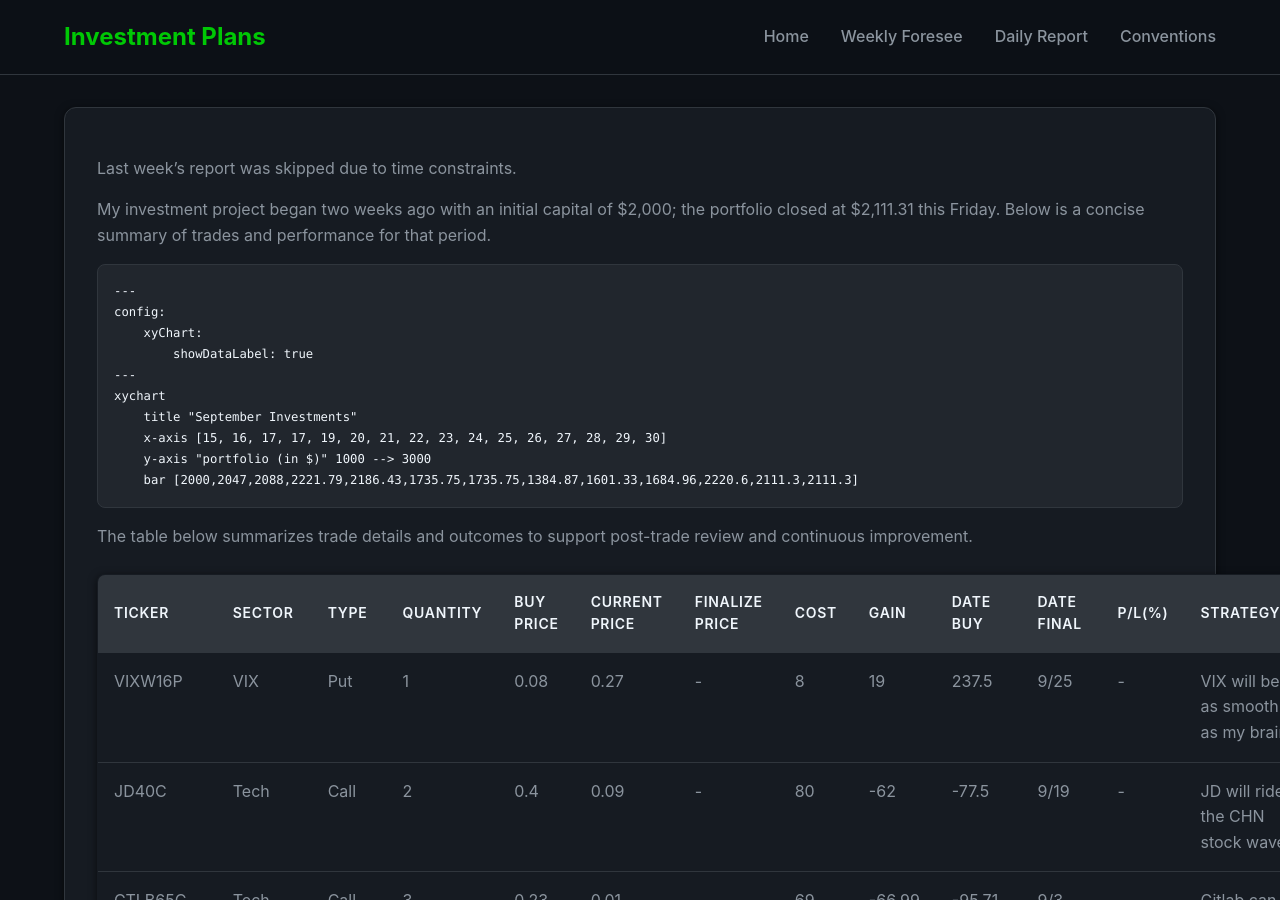
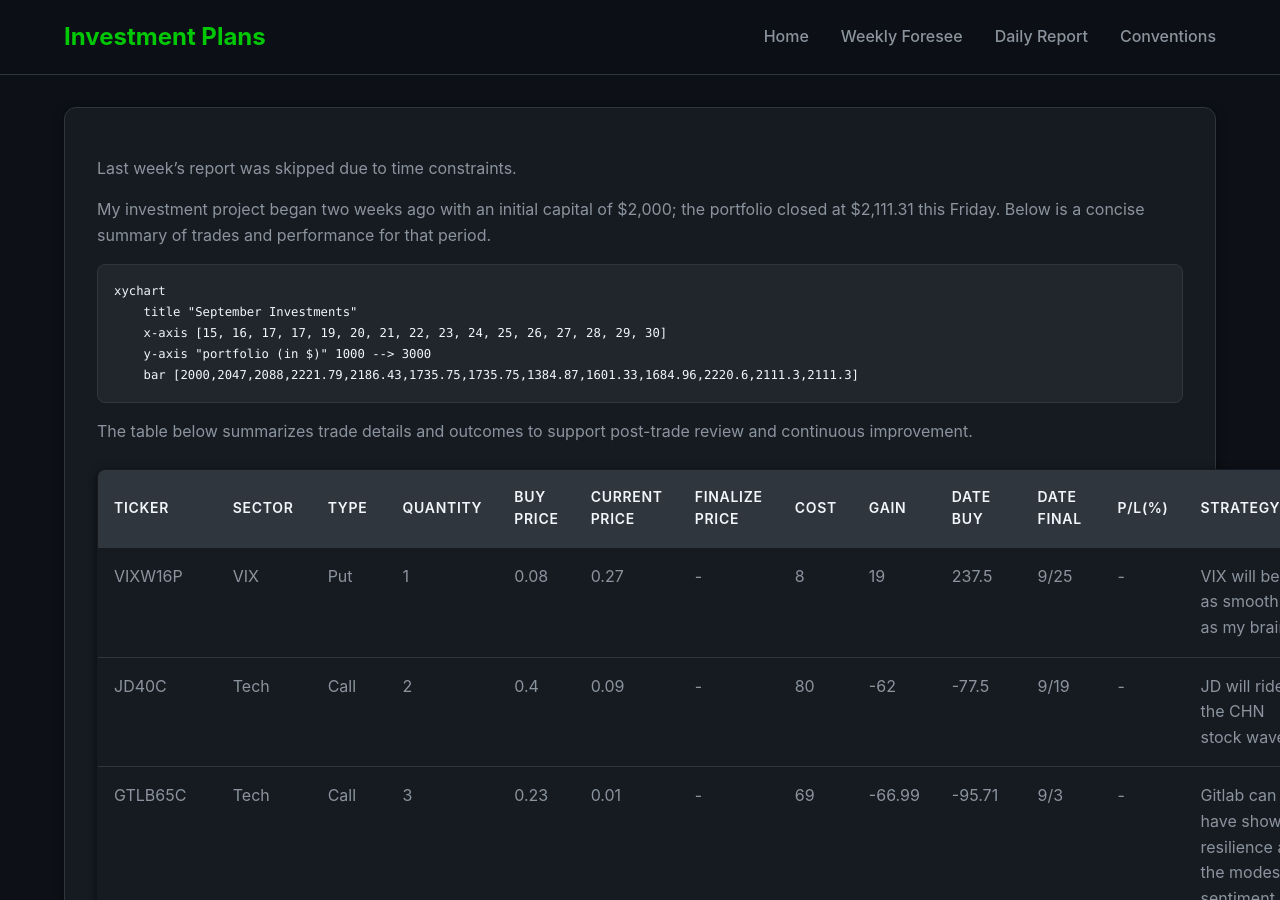
Before and after one commit to ziangziangziang/InvestmentWeeklyReport, a Jekyll site: the page built from report/20250926.md, in a window 1280 px wide and 900 px high. Built offline with Jekyll 4.4.1, drawn with Linux system fonts in a browser that asks for light colours; our own code applies the rules of GitHub Pages for plain Markdown files; a script that is not in the unit is left out.

Commit message:
fix: syntax err

````diff
--- a/report/20250926.md
+++ b/report/20250926.md
@@ -3,11 +3,6 @@ Last week’s report was skipped due to time constraints.
 My investment project began two weeks ago with an initial capital of $2,000; the portfolio closed at $2,111.31 this Friday. Below is a concise summary of trades and performance for that period.
 
 ```mermaid
----
-config:
-    xyChart:
-        showDataLabel: true
----
 xychart
     title "September Investments"
     x-axis [15, 16, 17, 17, 19, 20, 21, 22, 23, 24, 25, 26, 27, 28, 29, 30]
````
Also changed, not shown: foresee/20250929.md (+7 -7 lines).
